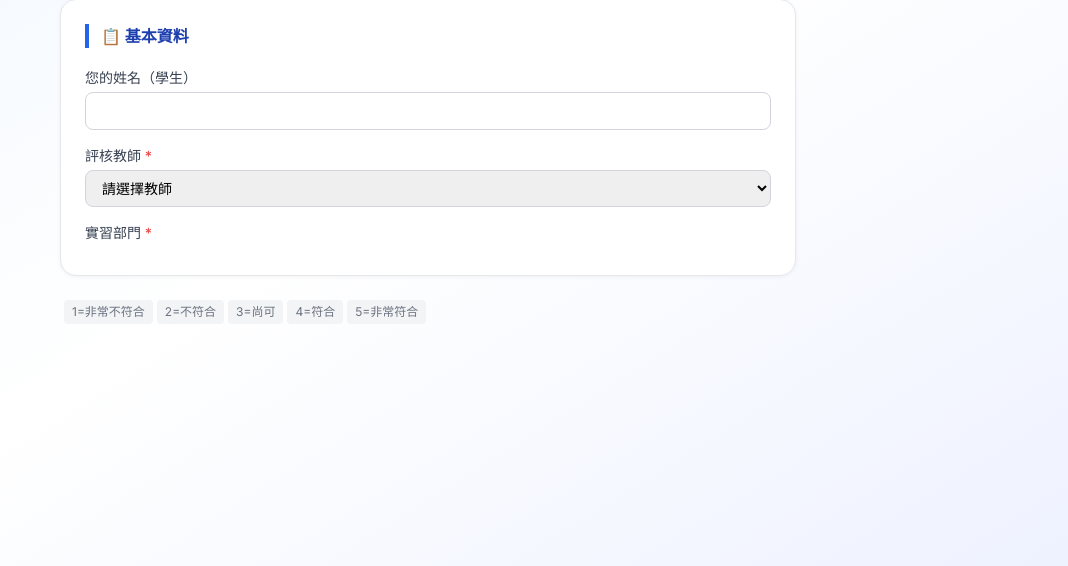
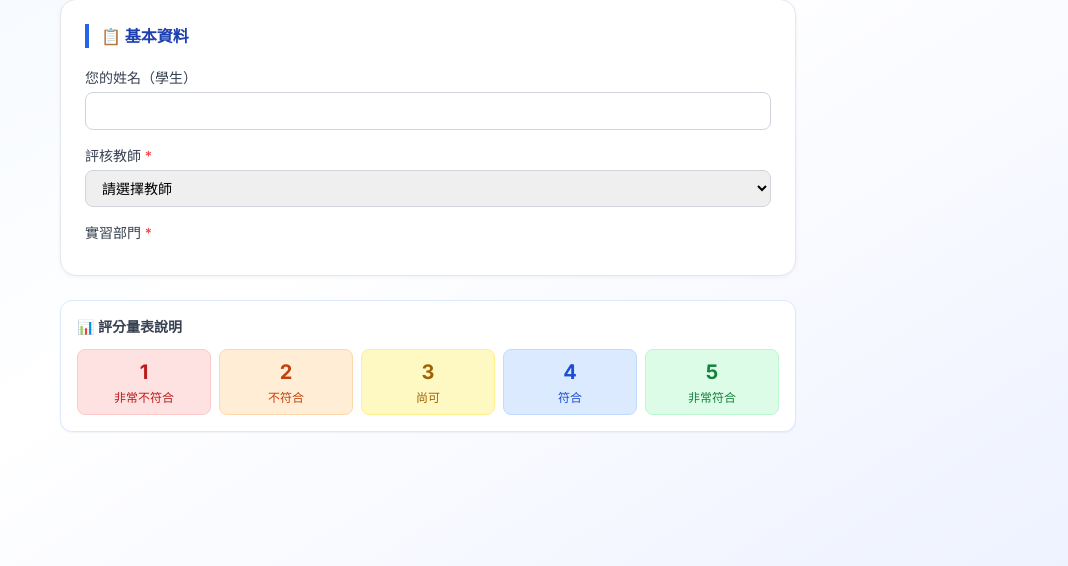
Before and after one commit to cloud9tw/grading-system, a Flask app: template templates/feedback.html in a window 1280 px wide. Shown: the part 234-800 px from the top of the page, without its empty margins (212-1280 px from the left). Run offline with Flask 3, Linux system fonts and the light colour scheme; the template is opened without the code that fills it, so the values that code supplies are empty; some libraries are stand-ins or nearby versions.

Commit message:
放大回饋表評分說明區為彩色卡片式

```diff
--- a/templates/feedback.html
+++ b/templates/feedback.html
@@ -77,12 +77,30 @@
         </div>
 
         <!-- 說明 -->
-        <div class="flex gap-1 flex-wrap mb-4 px-1 text-xs text-gray-500">
-            <span class="bg-gray-100 rounded px-2 py-1">1=非常不符合</span>
-            <span class="bg-gray-100 rounded px-2 py-1">2=不符合</span>
-            <span class="bg-gray-100 rounded px-2 py-1">3=尚可</span>
-            <span class="bg-gray-100 rounded px-2 py-1">4=符合</span>
-            <span class="bg-gray-100 rounded px-2 py-1">5=非常符合</span>
+        <div class="bg-white rounded-xl border border-blue-100 shadow-sm p-4 mb-5">
+            <p class="text-sm font-semibold text-gray-700 mb-3">📊 評分量表說明</p>
+            <div class="grid grid-cols-5 gap-2 text-center text-sm font-bold">
+                <div class="rounded-lg py-2 px-1 bg-red-100 text-red-700 border border-red-200">
+                    <div class="text-xl mb-1">1</div>
+                    <div class="text-xs font-normal">非常不符合</div>
+                </div>
+                <div class="rounded-lg py-2 px-1 bg-orange-100 text-orange-700 border border-orange-200">
+                    <div class="text-xl mb-1">2</div>
+                    <div class="text-xs font-normal">不符合</div>
+                </div>
+                <div class="rounded-lg py-2 px-1 bg-yellow-100 text-yellow-700 border border-yellow-200">
+                    <div class="text-xl mb-1">3</div>
+                    <div class="text-xs font-normal">尚可</div>
+                </div>
+                <div class="rounded-lg py-2 px-1 bg-blue-100 text-blue-700 border border-blue-200">
+                    <div class="text-xl mb-1">4</div>
+                    <div class="text-xs font-normal">符合</div>
+                </div>
+                <div class="rounded-lg py-2 px-1 bg-green-100 text-green-700 border border-green-200">
+                    <div class="text-xl mb-1">5</div>
+                    <div class="text-xs font-normal">非常符合</div>
+                </div>
+            </div>
         </div>
 
         <div id="ratingSections">
```
